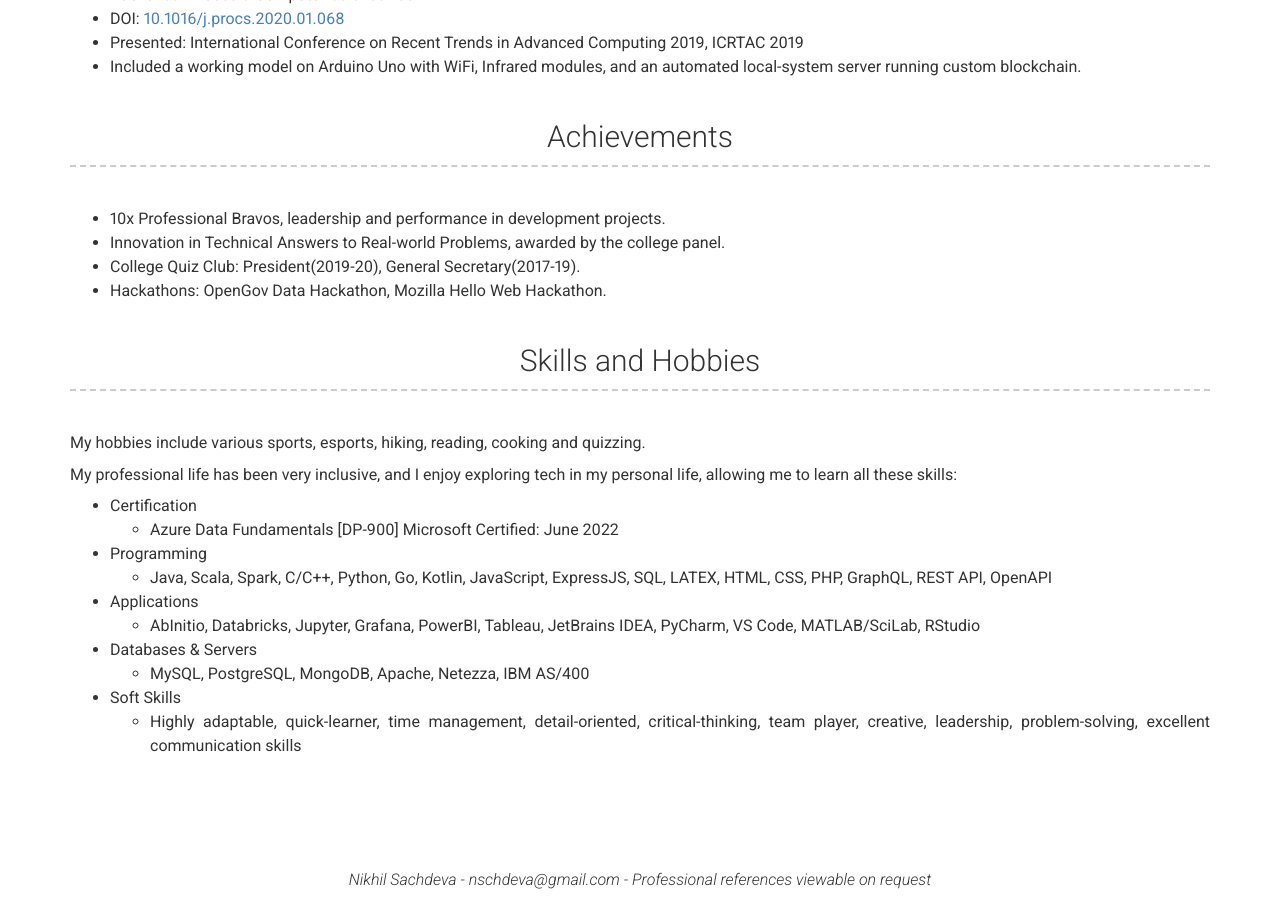
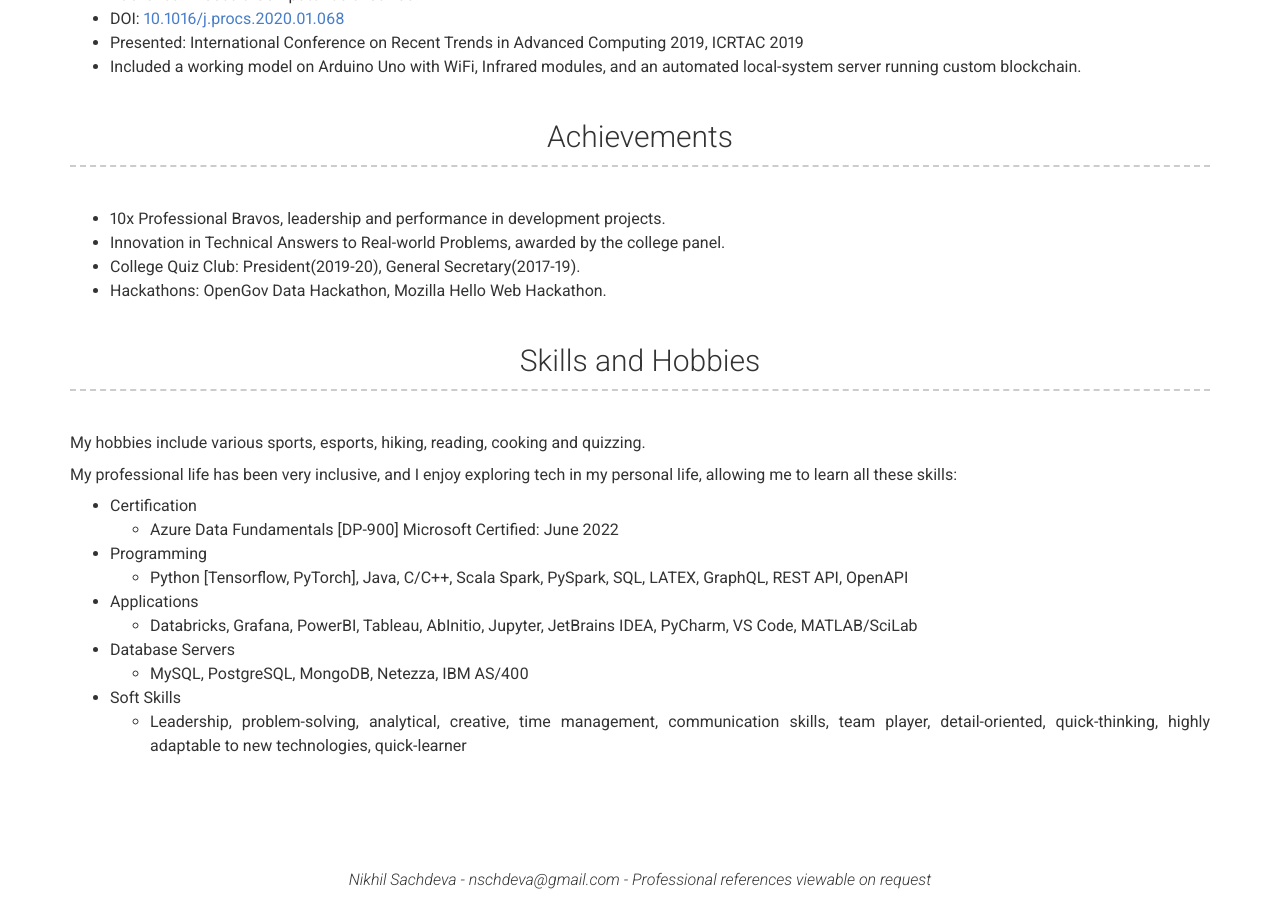
Before and after one commit to nschdeva/nschdeva.github.io, a Jekyll site: the page built from index.md, in a window 1280 px wide and 900 px high, scrolled down 3229 px. Built offline with Jekyll 4.4.1, drawn with Linux system fonts in a browser that asks for light colours; nearby versions of some CDN libraries; some of the changed text lies outside the part shown.

Commit message:
Skills clean-up

```diff
--- a/_config.yml
+++ b/_config.yml
@@ -74,8 +74,8 @@ content:
     content:
       - layout: top-middle
         title: Georgia Institute of Technology
-        sub_title: MS Computer Science
-        caption: August 2023 - current
+        sub_title: 'MS Computer Science [Specialization: Machine Learning]'
+        caption: August 2023 - December 2024
         quote: >
           Transforming Tomorrow - Georgia Tech
         description: | # this will include new lines to allow paragraphs
@@ -228,14 +228,13 @@ content:
         - Certification
           - Azure Data Fundamentals [DP-900] Microsoft Certified: June 2022
         - Programming
-          - Java, Scala, Spark, C/C++, Python, Go, Kotlin, JavaScript, ExpressJS, SQL, LATEX, HTML, CSS, PHP, GraphQL, REST API, OpenAPI
+          - Python [Tensorflow, PyTorch], Java, C/C++, Scala Spark, PySpark, SQL, LATEX, GraphQL, REST API, OpenAPI
         - Applications
-          - AbInitio, Databricks, Jupyter, Grafana, PowerBI, Tableau, JetBrains IDEA, PyCharm, VS Code, MATLAB/SciLab, RStudio
-        - Databases & Servers
-          - MySQL, PostgreSQL, MongoDB, Apache, Netezza, IBM AS/400
+          - Databricks, Grafana, PowerBI, Tableau, AbInitio, Jupyter, JetBrains IDEA, PyCharm, VS Code, MATLAB/SciLab
+        - Database Servers
+          - MySQL, PostgreSQL, MongoDB, Netezza, IBM AS/400
         - Soft Skills
-          - Highly adaptable, quick-learner, time management, detail-oriented, critical-thinking, team player, creative, leadership, problem-solving, excellent communication skills
-
+          - Leadership, problem-solving, analytical, creative, time management, communication skills, team player, detail-oriented, quick-thinking, highly adaptable to new technologies, quick-learner
 
 # Footer
 footer_show_references: true
```
